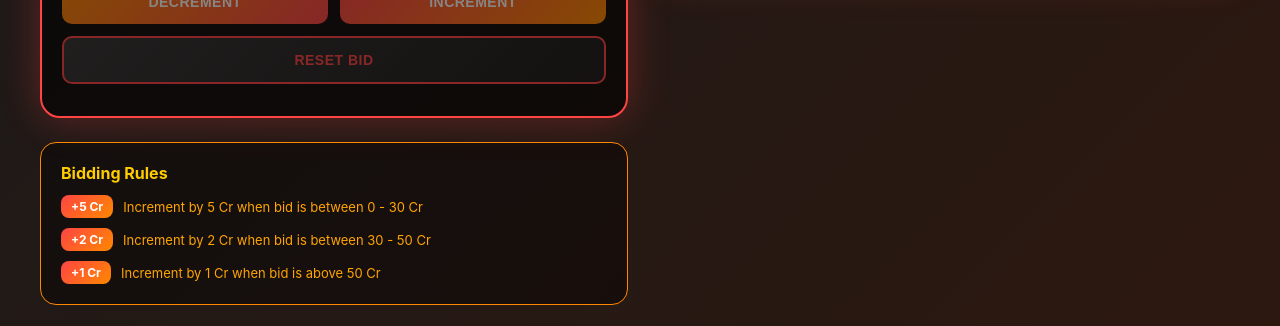
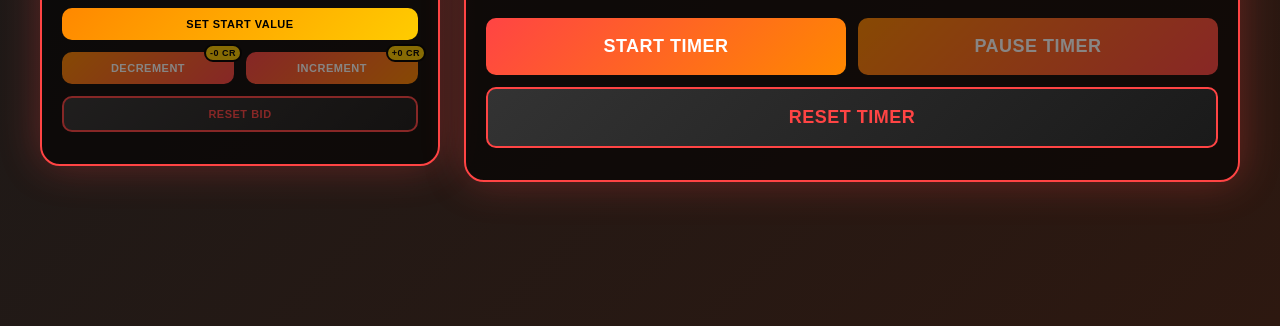
Before and after one commit to minicooper222/Formula-Unicorn-Auction, a plain HTML site: page index.html in a window 1280 px wide. Shown: the part 474-800 px from the top of the page. Drawn offline with Linux system fonts and the light colour scheme.

Commit message:
This is updated change

```diff
--- a/index.html
+++ b/index.html
@@ -31,81 +31,86 @@
     .main-content {
       display: flex;
       gap: 24px;
-      align-items: flex-start;
+      align-items: stretch;
+      padding: 0px;
     }
 
     .left-section {
-      flex: 1;
-      min-width: 0;
+      width: 400px;
+      flex-shrink: 0;
+      padding-bottom: 20px;
+      flex-direction: column;
     }
 
     .left-section .counter-value {
-      font-size: 64px;
+      font-size: 48px;
     }
 
     .left-section .counter-label {
-      font-size: 12px;
+      font-size: 10px;
     }
 
     .left-section button {
-      min-width: 120px;
-      font-size: 14px;
-      padding: 14px 12px;
+      min-width: 100px;
+      font-size: 11px;
+      padding: 10px 8px;
     }
 
     .left-section .increment-badge {
-      font-size: 11px;
-      padding: 3px 6px;
+      font-size: 9px;
+      padding: 2px 4px;
     }
 
     .left-section .input-group input {
-      font-size: 16px;
-      padding: 12px;
+      font-size: 14px;
+      padding: 10px;
     }
 
     .left-section .input-group label {
-      font-size: 13px;
+      font-size: 11px;
     }
 
     .left-section .rules-card h3 {
-      font-size: 16px;
+      font-size: 14px;
     }
 
     .left-section .rule-item {
-      font-size: 13px;
+      font-size: 11px;
     }
 
     .left-section .rule-badge {
-      font-size: 12px;
-      min-width: 50px;
+      font-size: 10px;
+      min-width: 40px;
     }
 
     .right-section {
       flex: 1;
       min-width: 0;
+      flex-direction: column;
     }
 
     .right-section .counter-value {
-      font-size: 64px;
+      font-size: 128px;
     }
 
     .right-section .counter-label {
-      font-size: 12px;
+      font-size: 16px;
     }
 
     .right-section button {
-      min-width: 120px;
-      font-size: 14px;
-      padding: 14px 12px;
+      min-width: 150px;
+      font-size: 18px;
+      padding: 18px 16px;
     }
 
     .header {
       text-align: center;
-      margin-bottom: 32px;
+      margin-bottom: 36px;
     }
 
     .header h1 {
-      font-size: 36px;
+      font-size: 40px;
+      font-family: system-ui, -apple-system, BlinkMacSystemFont, 'Segoe UI', Roboto, Oxygen, Ubuntu, Cantarell, 'Open Sans', 'Helvetica Neue', sans-serif;
       font-weight: 800;
       background: linear-gradient(135deg, #ff4444 0%, #ff8800 50%, #ffcc00 100%);
       -webkit-background-clip: text;
@@ -407,25 +412,7 @@
           </div>
         </div>
 
-        <div class="rules-card">
-          <h3>Bidding Rules</h3>
-          <div class="rules-list">
-            <div class="rule-item">
-              <span class="rule-badge">+5 Cr</span>
-              <span>Increment by 5 Cr when bid is between 0 - 30 Cr</span>
-            </div>
-            <div class="rule-item">
-              <span class="rule-badge">+2 Cr</span>
-              <span>Increment by 2 Cr when bid is between 30 - 50 Cr</span>
-            </div>
-            <div class="rule-item">
-              <span class="rule-badge">+1 Cr</span>
-              <span>Increment by 1 Cr when bid is above 50 Cr</span>
-            </div>
-          </div>
-        </div>
       </div>
-
       <div class="right-section">
         <div class="counter-card" style="margin-bottom: 0;">
           <div class="counter-display">
@@ -472,12 +459,12 @@
     }
 
     function updateDisplay() {
-      document.getElementById('counterValue').textContent = `${currentValue} Cr`;
+      document.getElementById('counterValue').textContent = ${currentValue} Cr;
       const incrementAmount = getIncrementAmount(currentValue);
-      document.getElementById('incrementBadge').textContent = `+${incrementAmount} Cr`;
+      document.getElementById('incrementBadge').textContent = +${incrementAmount} Cr;
 
       const decrementAmount = getDecrementAmount(currentValue);
-      document.getElementById('decrementBadge').textContent = `-${decrementAmount} Cr`;
+      document.getElementById('decrementBadge').textContent = -${decrementAmount} Cr;
 
       document.getElementById('decrementBtn').disabled = !isStarted || currentValue === 0;
     }
@@ -485,7 +472,7 @@
     function updateTimerDisplay() {
       const minutes = Math.floor(timeRemaining / 60);
       const seconds = timeRemaining % 60;
-      const display = `${minutes}:${seconds.toString().padStart(2, '0')}`;
+      const display = ${minutes}:${seconds.toString().padStart(2, '0')};
       const timerElement = document.getElementById('timerValue');
       timerElement.textContent = display;
 
```
